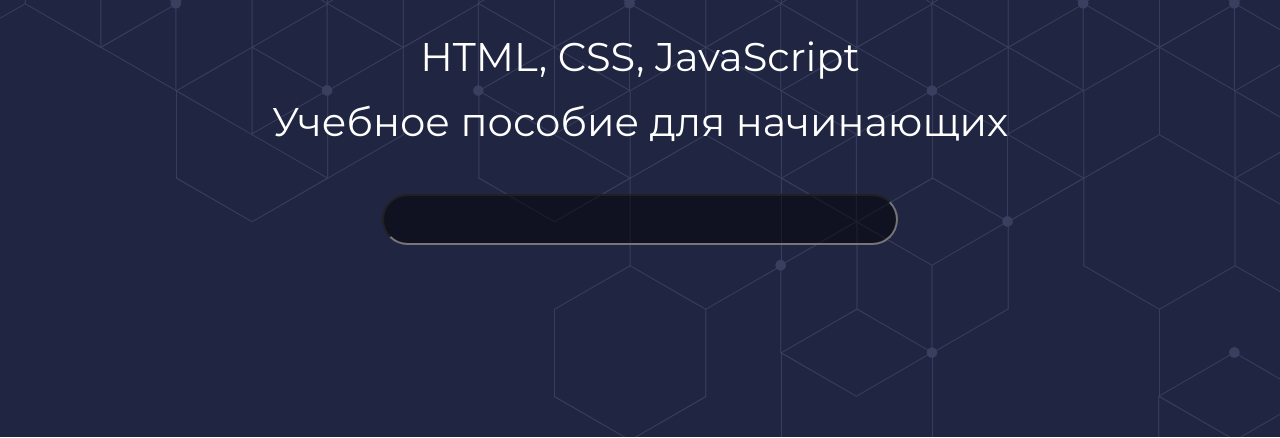
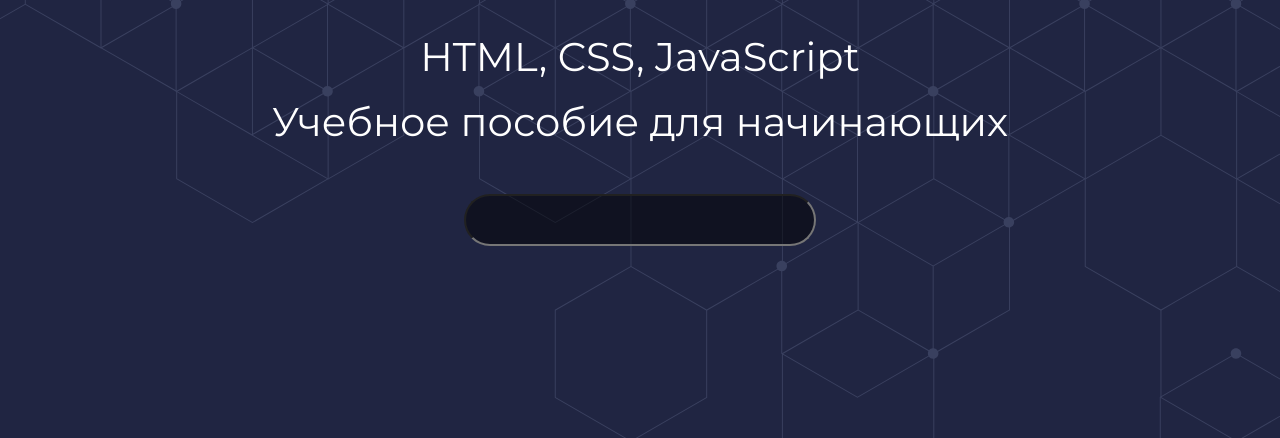
Before and after one commit to autostopbydreamphase/Study-guide, a plain HTML site: page index.html in a window 1280 px wide. Shown: the part 446-884 px from the top of the page. Drawn offline with Linux system fonts and the light colour scheme.

Commit message:
modified search bar, added some styles, fonts, started work with search button, html items grouped with <div>

```diff
--- a/index.html
+++ b/index.html
@@ -30,13 +30,20 @@
     <script></script>
     <main>
         <section class="logo-quote">
+            <div>
                 <img class="website-logo" src="img/logo.jpg" alt="website-logo" width="130px">
+            </div>
+            <div>
                 <p class="main-text">
                     HTML, CSS, JavaScript
                     <br>
                     Учебное пособие для начинающих
                 </p>
+            </div>
+            <div>
                 <input class="textBox" type="text">
+
+            </div>
         </section>
     </main>
     <footer></footer>
--- a/styles/style.css
+++ b/styles/style.css
@@ -42,9 +42,11 @@ html::-webkit-scrollbar-thumb {
 .test-icon {
   width: 50px;
 }
+
  main {
   margin: 0 auto;
  }
+
 /* Контейнер с лого и начальным текстом */
 .logo-quote {
   background: url(../img/body-bg.svg);
@@ -84,12 +86,22 @@ html::-webkit-scrollbar-thumb {
 /* Поле для ввода текста */
 .textBox {
   background-color: rgba(1,1,1,.5);
-  border-radius: 10rem;
+  border-radius: 5rem;
   padding: 1rem;
-  width: 50%;
+  width: 33%;
+  font-family: "Montserrat", sans-serif;
+  color: #fff;
+  text-align:left !important;
+   /* background-size: 10px;
+  background-repeat: no-repeat;
+  outline: none; */
 }
 
-
-.textBox::after {
-  background-image: url(../img/loupe.svg);
-}
+/* #search {
+  width: 20px;
+  background-color: rgba(1,1,1,.5);
+  margin-top: 20px;
+  border: none;
+  background: url(../img/loupe.svg);
+  background-repeat: no-repeat;
+} */
```
Also changed, not shown: img/loupe.svg. Lines whose indentation alone changed are shown as unchanged.
